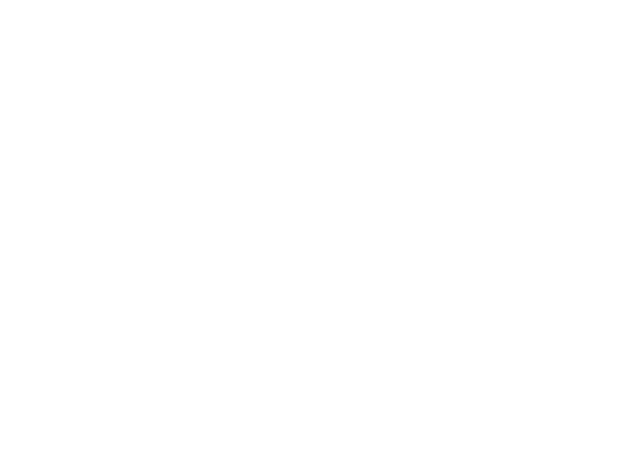
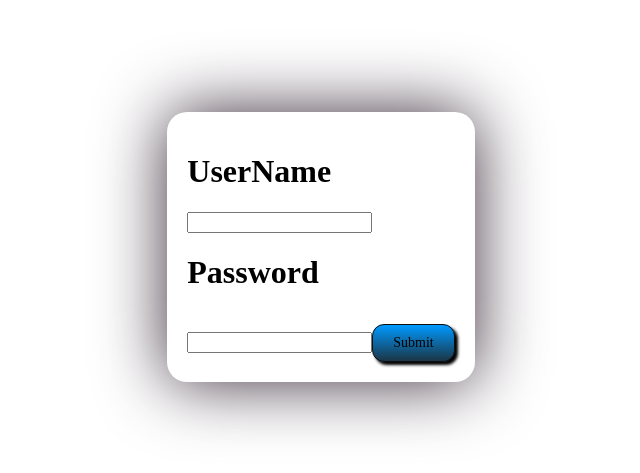
Before and after one commit to Cansinyrkl/todo-app, a React (Create React App) app: page / in a window 1280 px wide. Shown: the part 101-574 px from the top of the page, without its empty margins (319-959 px from the left). Built offline with nearby package versions, Linux system fonts and the light colour scheme.

Commit message:
error fix & login validate

```diff
--- a/src/components/login/Login.js
+++ b/src/components/login/Login.js
@@ -6,11 +6,11 @@
 } from "../styledComponents/StyledComponents";
 import { UserListContext } from "../../store/context/useUserContext";
 import { Formik } from "formik";
-import { Navigate } from "react-router-dom";
+import { useNavigate } from "react-router-dom";
 
 const Login = () => {
   const { users } = useContext(UserListContext);
-  const navigate = useContext(Navigate);
+  const navigate = useNavigate();
 
   return (
     <Container>
@@ -19,18 +19,59 @@
         validate={(values) => {
           const errors = {};
           if (!values.username) {
-            errors.username = "please enter a username";
+            errors.username = "username boş bırakılamaz";
           }
           if (!values.password) {
-            errors.password = "please enter a password";
+            errors.password = "password boş bırakılamaz";
           } else if (
             /[A-Z0-9._%+-]+@[A-Z0-9.-]+\.[A-Z]{2,}$/i.test(values.username)
           ) {
-            errors.username = "undefined symbol  ";
+            errors.username = "geçersiz username ";
           }
           return errors;
         }}
-      ></Formik>
+        onSubmit={(values) => {
+          const checkUser = users.find(
+            ({ name, password }) =>
+              values.username === name && values.password === password
+          );
+        }}
+      >
+        {({
+          values,
+          errors,
+          touched,
+          handleChange,
+          handleBlur,
+          handleSubmit,
+        }) => (
+          <FormContainer>
+            <form onSubmit={handleSubmit}>
+              <h1>UserName</h1>
+              <input
+                className="username"
+                type="text"
+                name="username"
+                onChange={handleChange}
+                onBlur={handleBlur}
+                value={values.username}
+              />
+              {errors.username && touched.username && errors.username}
+              <h1>Password</h1>
+              <input
+                className="password"
+                type="password"
+                name="password"
+                onChange={handleChange}
+                onBlur={handleBlur}
+                value={values.password}
+              />
+              {errors.password && touched.password && errors.password}
+              <GeneralButton type="submit">Submit</GeneralButton>
+            </form>
+          </FormContainer>
+        )}
+      </Formik>
     </Container>
   );
 };
```
